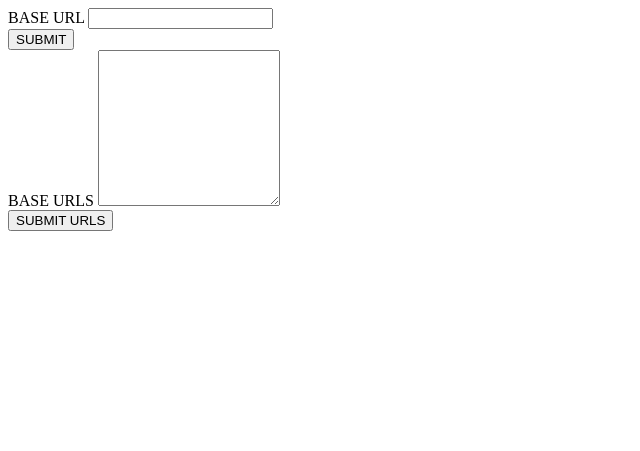
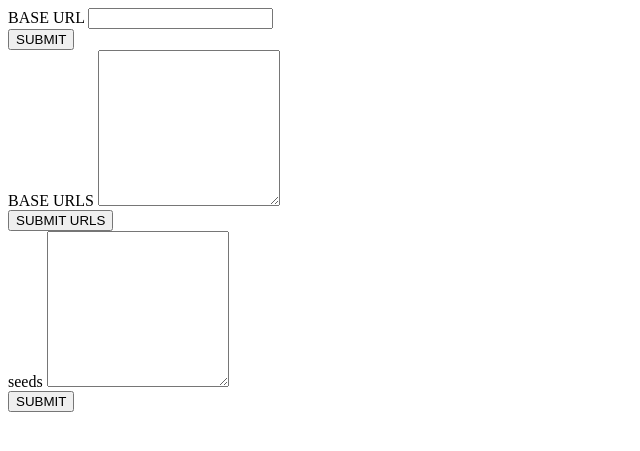
Before and after one commit to ivanwakeup/pycrawl3, a Django app: page / in a window 1280 px wide. Shown: the top 451 px of the page, without its empty margins (0-640 px from the left). Run offline with Django 3.2, Linux system fonts and the light colour scheme.

Commit message:
add seed model

```diff
--- a/pycrawl3/models.py
+++ b/pycrawl3/models.py
@@ -10,6 +10,6 @@ class Email(models.Model):
 
 
 class Seed(models.Model):
-    url = models.CharField("Url", max_length=255, null=False)
+    url = models.CharField("Url", primary_key=True, max_length=255, null=False)
     crawled = models.BooleanField("Url Crawled")
     updatedAt = models.DateTimeField("Updated Time", auto_now=True)
--- a/pycrawl3/static/pycrawl3/js/crawl.js
+++ b/pycrawl3/static/pycrawl3/js/crawl.js
@@ -43,3 +43,26 @@ $("#urls-form").submit(function(e) {
 
     e.preventDefault();
 });
+
+$("#seed-form").submit(function(e) {
+    var url = "/add-seed"
+
+    $.ajax({
+        type: "POST",
+        url: url,
+        data: $("#seed-form").serialize(),
+        success: function(data){
+            if(data.success) {
+                toastr.success(data.message);
+                setTimeout(function() {
+		            window.location.href = '/';
+	            }, 2000);
+            }
+            else {
+                toastr.error(data.message);
+            }
+        }
+    });
+
+    e.preventDefault();
+});
--- a/pycrawl3/templates/pycrawl3/index.html
+++ b/pycrawl3/templates/pycrawl3/index.html
@@ -39,6 +39,20 @@
             </form>
         </div>
 
+
+        <div class="form-bottom">
+            <form role="form" id="seed-form" class="crawl-form">
+                {% csrf_token %}
+                <div class="form-group">
+                    <label class="sr-only" for="seeds">seeds</label>
+                    <textarea name="seeds" rows="10" class="form-username form-control"
+                              id="seeds"></textarea>
+                </div>
+                <button type="submit" class="btn">SUBMIT</button>
+            </form>
+        </div>
+
+
         <script src="{% static 'pycrawl3/js/jquery-3.3.1.min.js' %}"></script>
         <script src="{% static 'pycrawl3/js/crawl.js' %}"></script>
 		<script src="{% static 'pycrawl3/js/toastr.js' %}"></script>
--- a/pycrawl3/urls.py
+++ b/pycrawl3/urls.py
@@ -15,10 +15,11 @@ Including another URLconf
 """
 from django.contrib import admin
 from django.urls import path
-from .views.index import index, crawl
+from .views.index import index, crawl, add_seed_url
 
 urlpatterns = [
     path('admin/', admin.site.urls),
     path('crawl', crawl, name='crawl'),
+    path('add-seed', add_seed_url, name='add-seed'),
     path('', index, name='index')
 ]
--- a/pycrawl3/views/index.py
+++ b/pycrawl3/views/index.py
@@ -2,7 +2,7 @@ from django.shortcuts import render
 
 from pycrawl3.crawler import crawler
 from pycrawl3.crawler.blacklist import Blacklist
-from pycrawl3.writer.writer import PostgresWriter, EmailDelegate
+from pycrawl3.writer.writer import PostgresWriter, EmailDelegate, SeedDelegate
 
 from multiprocessing import Pool
 
@@ -22,8 +22,14 @@ def crawl(request):
 
 def add_seed_url(request):
     if request.method == 'POST':
-        urls = request.POST.get('urls')
+        seeds = request.POST.get('seeds')
+        seed_list = seeds.split('\r\n')
+        writer = PostgresWriter(batch_size=1)
+        delegate = SeedDelegate(writer)
+        for seed in seed_list:
+            delegate.add_seed(seed)
 
+    return render(request, 'pycrawl3/index.html', context={'message': 'successseed'})
 
 
 def start_crawls(url):
```
Also changed, not shown: pycrawl3/writer/writer.py (+16 -8 lines), pycrawl3/migrations/0004_seed.py (added), pycrawl3/migrations/0005_auto_20180820_2053.py (added).
